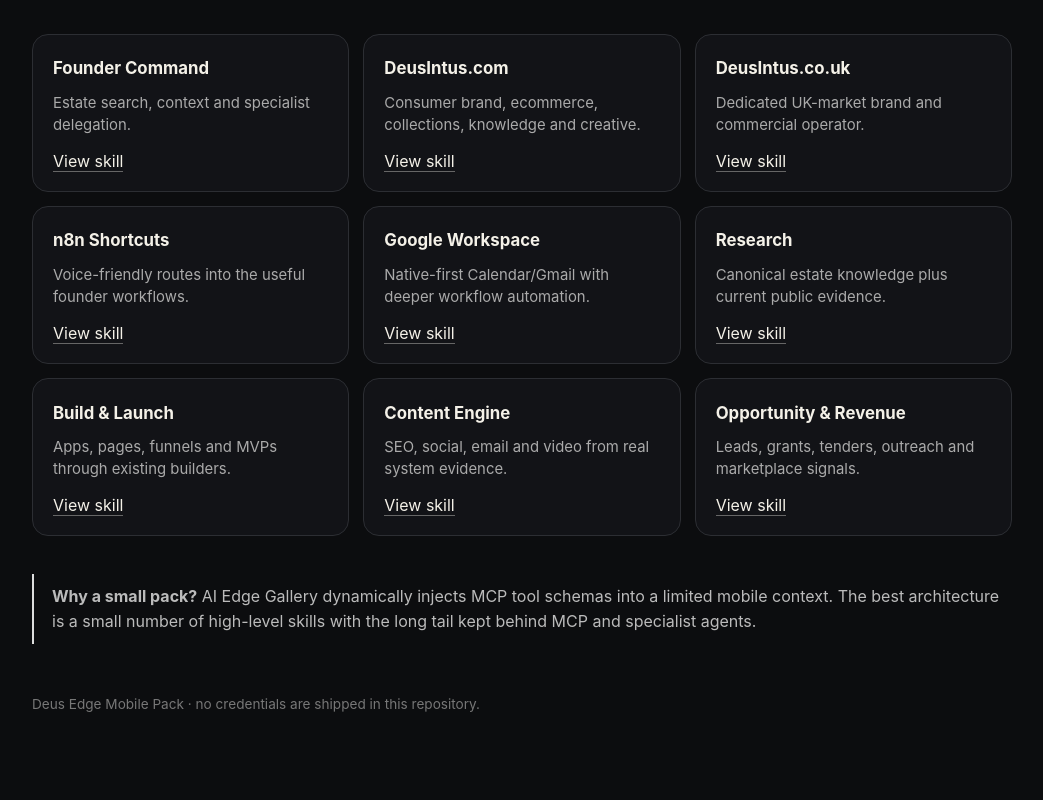
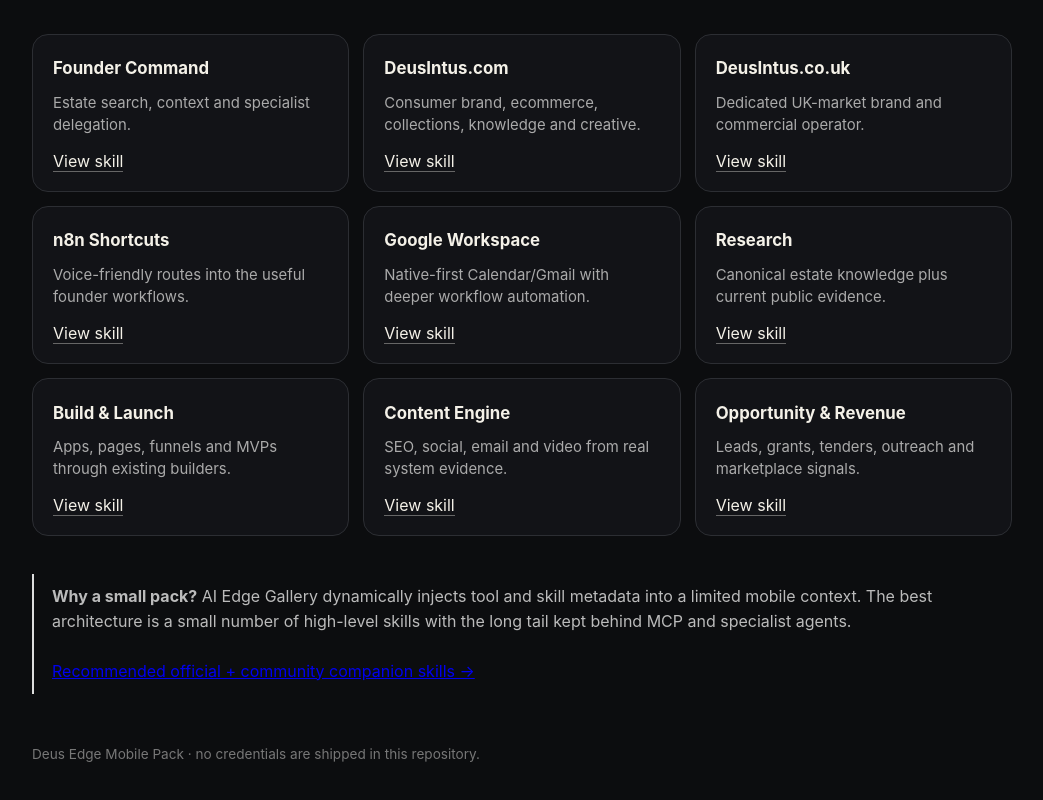
Before and after one commit to thetondj-gif/deus-edge-mobile-pack, a plain HTML site: page index.html in a window 1280 px wide. Shown: the part 414-1214 px from the top of the page, without its empty margins (118-1161 px from the left). Drawn offline with Linux system fonts and the light colour scheme.

Commit message:
add curated companion skill guidance

```diff
--- a/index.html
+++ b/index.html
@@ -32,6 +32,6 @@
 <div class="card"><h2>Content Engine</h2><p>SEO, social, email and video from real system evidence.</p><a href="skills/deus-content-engine/SKILL.md">View skill</a></div>
 <div class="card"><h2>Opportunity & Revenue</h2><p>Leads, grants, tenders, outreach and marketplace signals.</p><a href="skills/deus-opportunity-revenue/SKILL.md">View skill</a></div>
 </section>
-<div class="note"><strong>Why a small pack?</strong> AI Edge Gallery dynamically injects MCP tool schemas into a limited mobile context. The best architecture is a small number of high-level skills with the long tail kept behind MCP and specialist agents.</div>
+<div class="note"><strong>Why a small pack?</strong> AI Edge Gallery dynamically injects tool and skill metadata into a limited mobile context. The best architecture is a small number of high-level skills with the long tail kept behind MCP and specialist agents.<br><br><a href="COMPANION-SKILLS.md">Recommended official + community companion skills →</a></div>
 <footer>Deus Edge Mobile Pack · no credentials are shipped in this repository.</footer>
 </main></body></html>
```
Also changed, not shown: 1 other file.
